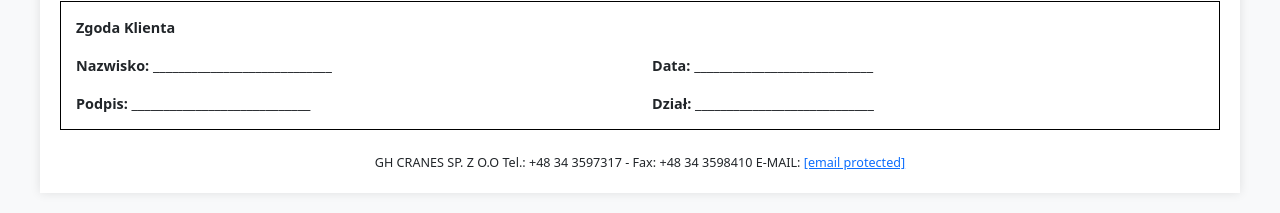
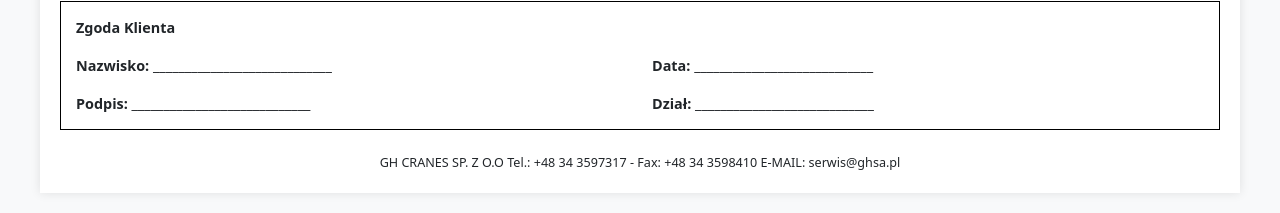
Before and after one commit to Ksawnowek/inspection-app-iis, a Python web app: template backend/app/templates/awaria.html in a window 1280 px wide. Shown: the part 1274-1487 px from the top of the page. Run offline with Jinja, Linux system fonts and the light colour scheme; the template is opened without the code that fills it, so the values that code supplies are empty.

Commit message:
Zmiana emaila w stopkach na serwis@ghsa.pl

```diff
--- a/backend/app/templates/awaria.html
+++ b/backend/app/templates/awaria.html
@@ -361,6 +361,6 @@
 
         <!-- Stopka -->
         <div class="text-center mt-4 small">
-            <p class="mb-0">GH CRANES SP. Z O.O Tel.: +48 34 3597317 - Fax: +48 34 3598410 E-MAIL: <a href="/cdn-cgi/l/email-protection" class="__cf_email__" data-cfemail="a7d4c2d5d0ced4e7c0cfd4c689d7cb">[email&#160;protected]</a></p>
+            <p class="mb-0">GH CRANES SP. Z O.O Tel.: +48 34 3597317 - Fax: +48 34 3598410 E-MAIL: serwis@ghsa.pl</p>
         </div>
     </div>
--- a/backend/app/templates/prace_rozne.html
+++ b/backend/app/templates/prace_rozne.html
@@ -392,6 +392,6 @@
 
         <!-- Stopka -->
         <div class="text-center mt-4 small">
-            <p class="mb-0">GH CRANES SP. Z O.O Tel.: +48 34 3597317 - Fax: +48 34 3598410 E-MAIL: <a href="/cdn-cgi/l/email-protection" class="__cf_email__" data-cfemail="86f5e3f4f1eff5c6e1eef5e7a8f6ea">[email&#160;protected]</a></p>
+            <p class="mb-0">GH CRANES SP. Z O.O Tel.: +48 34 3597317 - Fax: +48 34 3598410 E-MAIL: serwis@ghsa.pl</p>
         </div>
     </div>
--- a/backend/app/templates/zadanie.html
+++ b/backend/app/templates/zadanie.html
@@ -321,6 +321,6 @@
 
         <!-- Stopka -->
         <div class="text-center mt-4 small">
-            <p class="mb-0">GH CRANES SP. Z O.O Tel.: +48 34 3597317 - Fax: +48 34 3598410 E-MAIL: <a href="/cdn-cgi/l/email-protection" class="__cf_email__" data-cfemail="3f4c5a4d48564c7f58574c5e114f53">[email&#160;protected]</a></p>
+            <p class="mb-0">GH CRANES SP. Z O.O Tel.: +48 34 3597317 - Fax: +48 34 3598410 E-MAIL: serwis@ghsa.pl</p>
         </div>
     </div>
```
